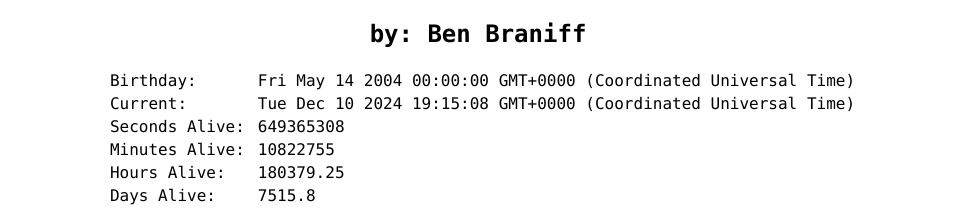
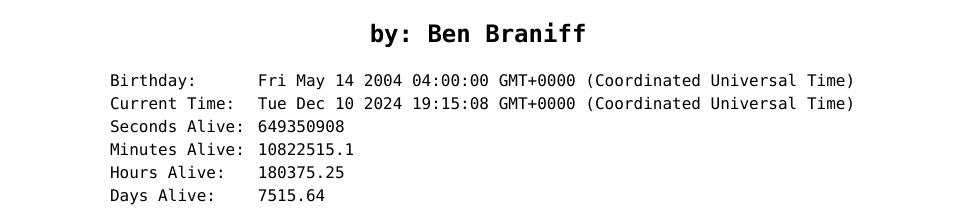
Before and after one commit to BenBraniff/Life-Calendar, a React (Create React App) app in the folder my-app1/: page / in a window 1280 px wide. Shown: the part 129-338 px from the top of the page, without its empty margins (162-1122 px from the left). Built offline with nearby package versions, Linux system fonts and the light colour scheme.

Commit message:
Minor adjustments

```diff
--- a/my-app1/src/App.jsx
+++ b/my-app1/src/App.jsx
@@ -3,12 +3,13 @@
 
   function App() {
 
-    let myBirthday = new Date('May 14, 2004 00:00:00');
+    let myBirthday = new Date('May 14 2004 00:00:00 GMT-0400');
     let birthdayMillis = Date.parse(myBirthday);
+
 
     const [currentTime, setCurrentTime] = useState(      new Date(Date.now()).toString());
     const [currentSeconds, setCurrentSeconds] = useState(Math.round(((Date.now() - birthdayMillis) / (1000))));
-    const [currentMinutes, setCurrentMinutes] = useState(Math.round(((Date.now() - birthdayMillis) / (1000*60))));
+    const [currentMinutes, setCurrentMinutes] = useState(Math.round(((Date.now() - birthdayMillis) / (1000*60))*10)/10);
     const [currentHours, setCurrentHours] = useState(    Math.round(((Date.now() - birthdayMillis) / (1000*60*60))*100)/100);
     const [currentDays, setCurrentDays] = useState(      Math.round(((Date.now() - birthdayMillis) / (1000*60*60*24))*100)/100);
     const [currentWeeks, setCurrentWeeks] = useState(    Math.round(((Date.now() - birthdayMillis) / (1000*60*60*24*7))*100)/100);
@@ -18,7 +19,7 @@
       const interval = setInterval(() => {
         setCurrentTime(   new Date(Date.now()).toString());
         setCurrentSeconds(Math.round(((Date.now() - birthdayMillis) / (1000))));
-        setCurrentMinutes(Math.round(((Date.now() - birthdayMillis) / (1000*60))));
+        setCurrentMinutes(Math.round(((Date.now() - birthdayMillis) / (1000*60))*10)/10);
         setCurrentHours(  Math.round(((Date.now() - birthdayMillis) / (1000*60*60))*100)/100);
         setCurrentDays(   Math.round(((Date.now() - birthdayMillis) / (1000*60*60*24))*100)/100);
         setCurrentWeeks(  Math.round(((Date.now() - birthdayMillis) / (1000*60*60*24*7))*100)/100);
@@ -117,7 +118,7 @@
         <table>
           <tbody>
           <tr><td>Birthday: </td><td>{myBirthday.toString()}</td></tr>
-          <tr><td>Current:</td><td> {currentTime}</td></tr>
+          <tr><td>Current Time:</td><td> {currentTime}</td></tr>
           <tr><td>Seconds Alive: </td><td>{currentSeconds}</td></tr>
           <tr><td>Minutes Alive: </td><td>{currentMinutes}</td></tr>
           <tr><td>Hours Alive: </td><td>{currentHours}</td></tr>
```
